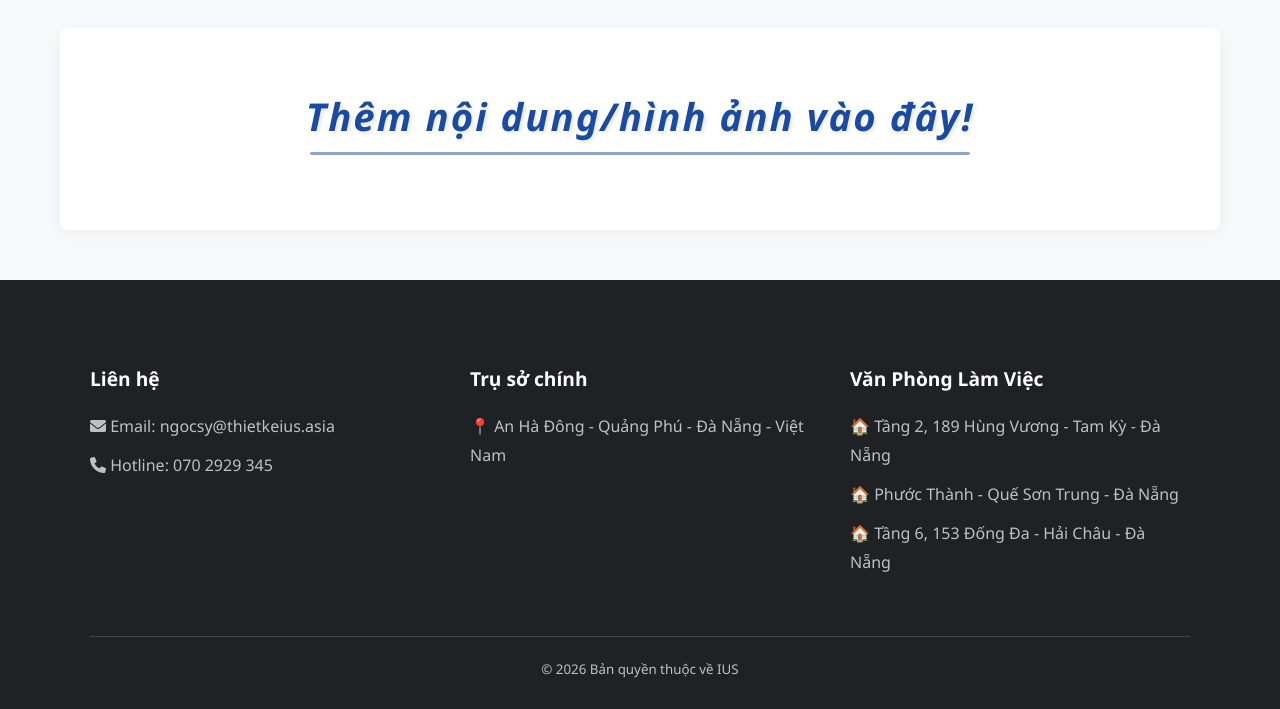
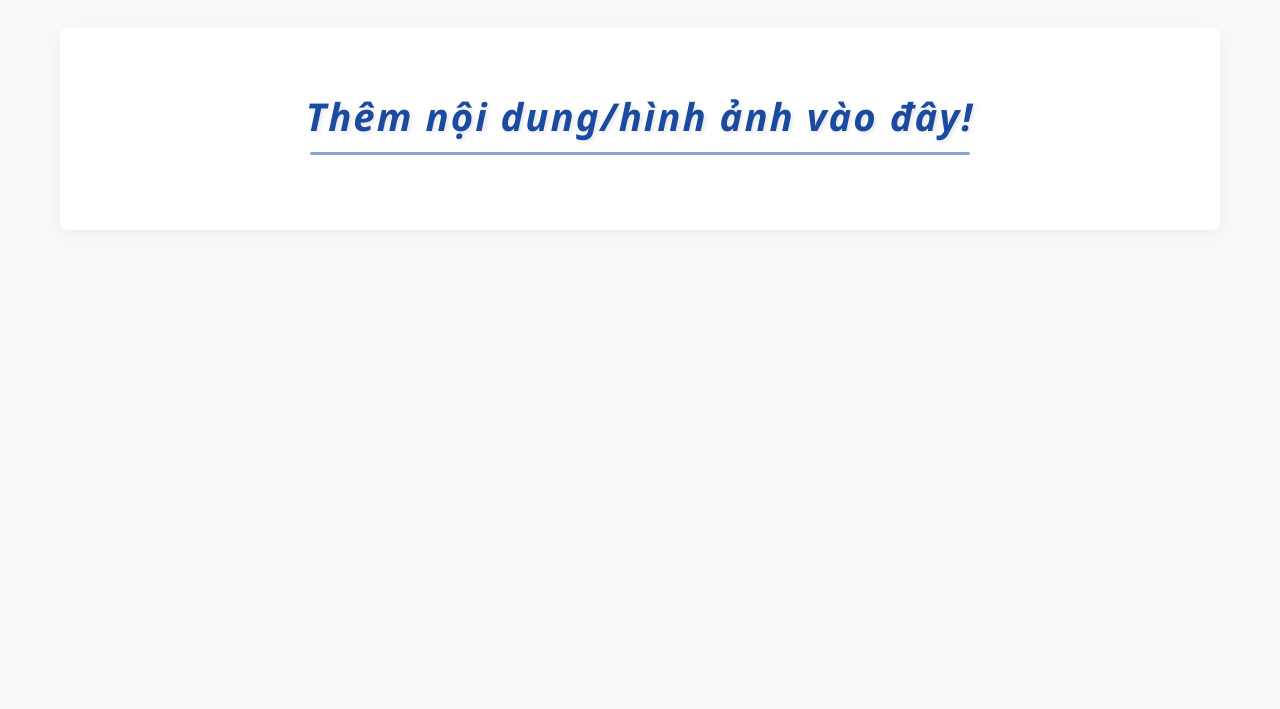
Before and after one commit to debug123-debug/ius-website, a plain HTML site: page cong-ty-thanh-vien.html in a window 1280 px wide. Shown: the part 502-1211 px from the top of the page. After the commit the page ends 800 px from the top, so only its background shows below. Drawn offline with Linux system fonts and the light colour scheme.

Commit message:
Add files via upload
test

```diff
--- a/cong-ty-thanh-vien.html
+++ b/cong-ty-thanh-vien.html
@@ -374,50 +374,6 @@ header.scrolled .lang-select {
     filter: drop-shadow(0 0 15px rgba(26, 75, 160, 0.8)) brightness(1.2);
 }
 
-        footer {
-            background: #202124;
-            color: #bdc1c6;
-            padding: 60px 0 30px 0;
-            margin-top: 50px;
-        }
-
-        .footer-content {
-            max-width: 1100px;
-            margin: 0 auto;
-            padding: 0 30px;
-        }
-
-        .footer-grid {
-            display: grid;
-            grid-template-columns: repeat(auto-fit, minmax(250px, 1fr));
-            gap: 40px;
-        }
-
-        .footer-grid h4 {
-            color: #ffffff;
-            margin-bottom: 20px;
-            font-size: 1.2rem;
-        }
-
-        .footer-grid p {
-            line-height: 1.8;
-            margin: 10px 0;
-            transition: all 0.3s ease;
-            cursor: pointer;
-        }
-
-        .footer-grid p:hover {
-            color: #ffffff;
-            transform: translateX(8px);
-        }
-
-        .footer-bottom {
-            text-align: center;
-            margin-top: 50px;
-            border-top: 1px solid #444;
-            padding-top: 20px;
-        }
-
 /* Container chứa cả input và kính lúp */
 .search-container {
     display: flex;
@@ -558,32 +514,6 @@ header.scrolled .menu-toggle {
         </section>
     </main>
 
-    <footer>
-        <div class="footer-content">
-<div class="footer-grid">
-    <div>
-        <h4 id="f-title-contact">Liên hệ</h4>
-        <p><i class="fas fa-envelope"></i> Email: ngocsy@thietkeius.asia</p>
-        <p><i class="fas fa-phone"></i> Hotline: 070 2929 345</p>
-    </div>
-    <div>
-        <h4 id="f-title-hq">Trụ sở chính</h4>
-        <p id="f-addr-hq">📍 An Hà Đông - Quảng Phú - Đà Nẵng - Việt Nam</p>
-    </div>
-    <div>
-        <h4 id="f-title-branch">Văn phòng làm việc</h4>
-        <p id="f-addr-b1">🏠 Tầng 2, 189 Hùng Vương - Tam Kỳ - Đà Nẵng</p>
-        <p id="f-addr-b2">🏠 Phước Thành - Quế Sơn Trung - Đà Nẵng</p>
-        <p id="f-addr-b3">🏠 Tầng 6, 153 Đống Đa - Hải Châu - Đà Nẵng</p>
-    </div>
-</div>
-
-            <div class="footer-bottom">
-                <small>© 2026 Bản quyền thuộc về IUS</small>
-            </div>
-        </div>
-    </footer>
-
     <button id="backToTop">
         <img src="image/BACK-TO-TOP.png" alt="Back to Top" style="width: 150%; height: 150%; object-fit: contain;">
     </button>
@@ -694,21 +624,6 @@ addr_hq: "📍 An Ha Dong, Quang Phu, Da Nang, Vietnam",
         document.querySelector(".section-title").innerText = t.section_main_title;
 
         // Footer
-        const footerHeaders = document.querySelectorAll(".footer-grid h4");
-        footerHeaders[0].innerText = t.footer_contact;
-        footerHeaders[1].innerText = t.footer_headquarters;
-        footerHeaders[2].innerText = t.footer_branch;
-        document.querySelector(".footer-bottom small").innerText = t.footer_copyright;
-
-const setText = (id, text) => {
-        const el = document.getElementById(id);
-        if (el && text) el.innerText = text;
-    };
-    setText("f-addr-hq", t.addr_hq);
-    setText("f-addr-b1", t.addr_b1);
-    setText("f-addr-b2", t.addr_b2);
-    setText("f-addr-b3", t.addr_b3);
-}
 
     // --- logic scroll ---
     const header = document.querySelector("header");
```
